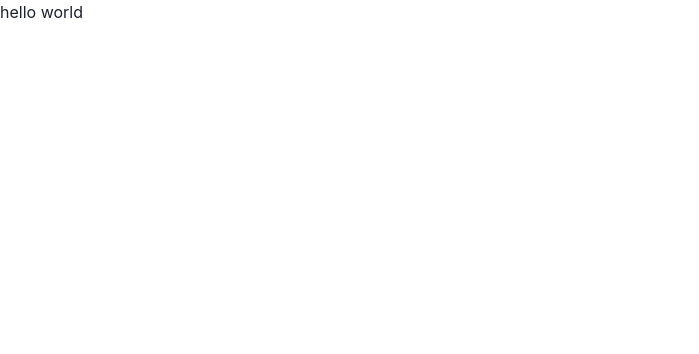
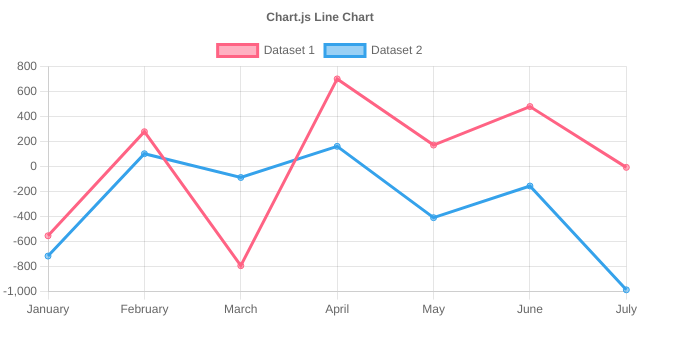
Before and after one commit to guiduck/covid-forecasting, a Next.js app: page / in a window 1280 px wide. Shown: the top 354 px of the page, without its empty margins (0-699 px from the left). Built offline with nearby package versions, Linux system fonts and the light colour scheme.

Commit message:
testing chartJS lineChart

```diff
--- a/package.json
+++ b/package.json
@@ -13,10 +13,14 @@
     "@emotion/react": "^11",
     "@emotion/styled": "^11",
     "@types/axios": "^0.14.0",
+    "@types/faker": "^5.5.9",
     "axios": "^0.24.0",
+    "chart.js": "^3.6.2",
+    "faker": "^5.5.3",
     "framer-motion": "^4",
     "next": "11.1.2",
     "react": "17.0.2",
+    "react-chartjs-2": "^4.0.0",
     "react-dom": "17.0.2"
   },
   "devDependencies": {
--- a/pages/index.tsx
+++ b/pages/index.tsx
@@ -1,19 +1,9 @@
-import Head from 'next/head';
 import React from 'react';
+import Dashboard from '../src/components/Dashboard';
 
 const Home: React.FC = () => {
   return (
-    <div>
-      <Head>
-        <title>Home</title>
-      </Head>
-
-      <main >
-        <h1>
-          hello world
-        </h1>
-      </main>
-    </div>
+    <Dashboard />
   )
 }
 
--- a/src/components/Chart/index.tsx
+++ b/src/components/Chart/index.tsx
@@ -1,7 +1,97 @@
-import React from 'react';
+import { Flex } from '@chakra-ui/react';
+import React, { useState } from 'react';
+import { Chart as ChartJS, registerables } from 'chart.js';
+import { Line } from 'react-chartjs-2';
+import faker from 'faker';
+
+ChartJS.register(...registerables);
 
 const Chart: React.FC = () => {
-  return <div />;
+
+  const [trainingData, setTrainingData] = useState([])
+
+  const [chartData, setChartData] = useState({
+    labels: ['January', 'February', 'March',
+           'April', 'May'],
+    datasets: [
+      {
+        label: 'Rainfall',
+        fill: false,
+        lineTension: 0.5,
+        backgroundColor: 'rgba(255, 99, 132, 0.5)',
+        borderColor: 'rgb(255, 99, 132)',
+        borderWidth: 2,
+        data: [65, 59, 80, 81, 56]
+      }
+    ]
+  })
+
+  const trainingChart = (
+    trainingData[0] && (
+      <Line
+        data={{
+          labels: trainingData.map(({ date }) => new Date(date).toLocaleDateString()),
+          datasets: [{
+            data: trainingData.map((data) => data.confirmed),
+            label: 'Infected',
+            borderColor: '#3333ff',
+            fill: true,
+          }, {
+            data: trainingData.map((data) => data.deaths),
+            label: 'Deaths',
+            borderColor: 'red',
+            backgroundColor: 'rgba(255, 0, 0, 0.5)',
+            fill: true,
+          },  {
+            data: trainingData.map((data) => data.recovered),
+            label: 'Recovered',
+            borderColor: 'green',
+            backgroundColor: 'rgba(0, 255, 0, 0.5)',
+            fill: true,
+          },
+          ],
+        }}
+      />
+    )
+  )
+
+  const labels = ['January', 'February', 'March', 'April', 'May', 'June', 'July'];
+
+  const testingData = {
+    labels,
+    datasets: [
+      {
+        label: 'Dataset 1',
+        data: labels.map(() => faker.datatype.number({ min: -1000, max: 1000 })),
+        borderColor: 'rgb(255, 99, 132)',
+        backgroundColor: 'rgba(255, 99, 132, 0.5)',
+      },
+      {
+        label: 'Dataset 2',
+        data: labels.map(() => faker.datatype.number({ min: -1000, max: 1000 })),
+        borderColor: 'rgb(53, 162, 235)',
+        backgroundColor: 'rgba(53, 162, 235, 0.5)',
+      },
+    ],
+  };
+  const testingOptions = {
+    responsive: true,
+    plugins: {
+      legend: {
+        position: 'top' as const,
+      },
+      title: {
+        display: true,
+        text: 'Chart.js Line Chart',
+      },
+    },
+  };
+
+  return (
+    <Flex w='50%'>
+      <Line options={testingOptions} data={testingData} />
+    </Flex>
+  );
 }
 
 export default Chart;
--- a/src/components/Dashboard/index.tsx
+++ b/src/components/Dashboard/index.tsx
@@ -1,7 +1,13 @@
+import { Flex } from '@chakra-ui/react';
 import React from 'react';
+import Chart from '../Chart';
 
 const Dashboard: React.FC = () => {
-  return <div />;
+  return (
+    <Flex>
+      <Chart />
+    </Flex>
+  );
 }
 
 export default Dashboard;
--- a/src/services/api.ts
+++ b/src/services/api.ts
@@ -1,7 +1,7 @@
 import axios from 'axios'
 
-const api = axios.create({
-  baseURL: 'https://covid-19-statistics.p.rapidapi.com/reports/total'
+export const api = axios.create({
+  baseURL: 'https://covid-19-statistics.p.rapidapi.com/reports'
 })
 
 api.defaults.headers['x-rapidapi-host'] = 'covid-19-statistics.p.rapidapi.com';
```
Also changed, not shown: src/hooks/useApi.ts (added, +29 -0 lines), 2 other files (tests, documents, lock files or other folders).
